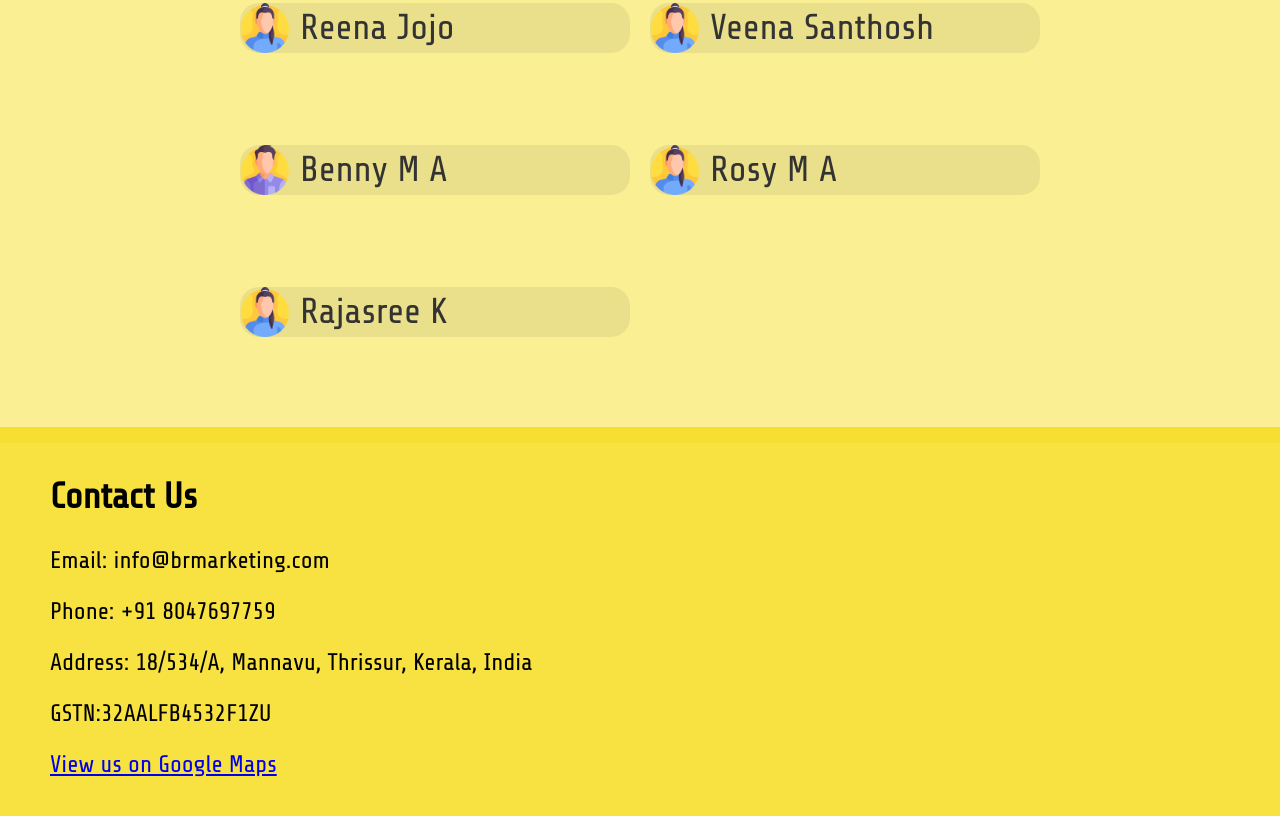
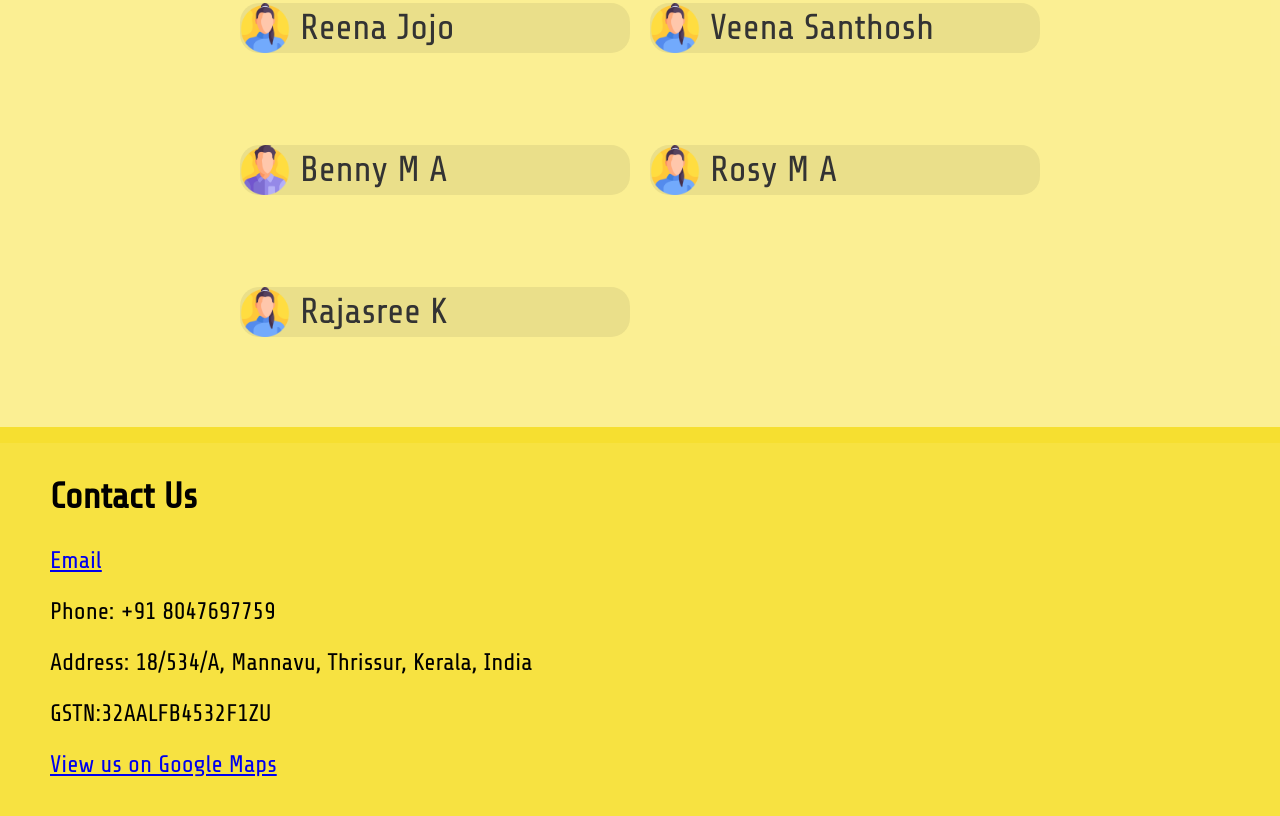
Before and after one commit to annrosejoffy/B.R-Marketing, a plain HTML site: page index.html in a window 1280 px wide. Shown: the part 3719-4535 px from the top of the page. Drawn offline with nearby package versions, Linux system fonts and the light colour scheme; a web font is replaced by a local one.

Commit message:
Update index.html

```diff
--- a/index.html
+++ b/index.html
@@ -391,7 +391,7 @@ html {
 <!-- Contact Us Section -->
 <section class="contact" id="contact">
     <h2>Contact Us</h2>
-    <p>Email: info@brmarketing.com</p>
+    <a href="Email: info@brmarketing.com"> Email </a>
     <p>Phone: +91 8047697759</p>
     <p>Address: 18/534/A, Mannavu, Thrissur, Kerala, India</p>
     <p>GSTN:32AALFB4532F1ZU</p>
```
